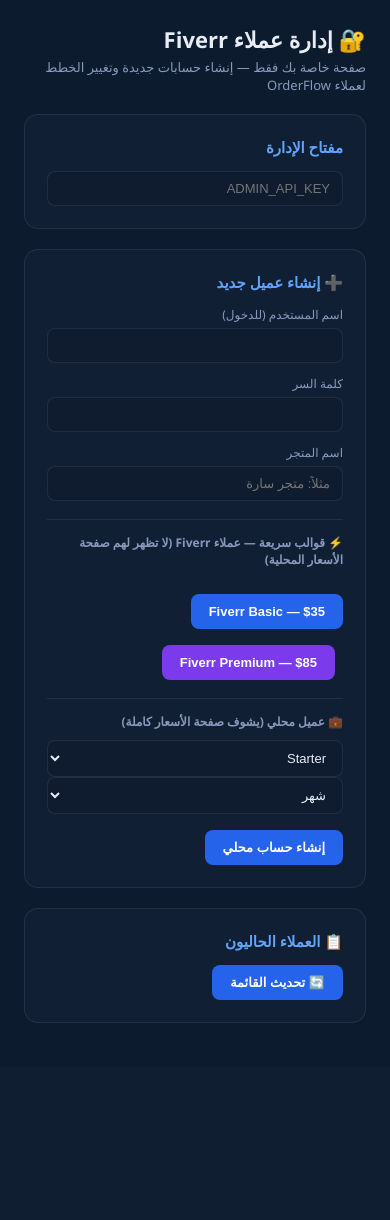
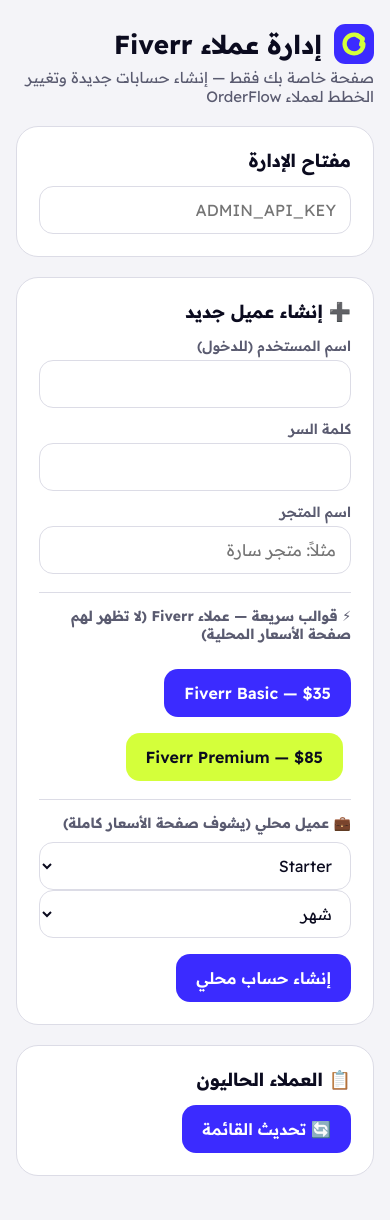
Before and after one commit to ll9391556-art/hiba-ecom-saas-new, a Flask app: page /admin in a window 390 px wide. Before the commit the page ends 1023 px from the top, so only its background shows below. Run offline with Flask 3, Linux system fonts and the light colour scheme.

Commit message:
design(d1): admin, privacy and OAuth pages in the light identity
The four templates load tokens.css, Readex Pro and the favicon; dark backgrounds
become --bg with white cards, 16px text, identity buttons and fields, and the logo
replaces the emoji headers. The OAuth success page list box is light. The admin
client table scrolls on a phone. Goldens regenerated on purpose (UPDATE_GOLDEN=1):
admin, privacy and the 6 OAuth pages; the lp_* landing goldens are unchanged and
escaping is identical.

Co-Authored-By: Claude Opus 5.5 <noreply@anthropic.com>

```diff
--- a/routes/oauth.py
+++ b/routes/oauth.py
@@ -172,11 +172,11 @@ def _fb_oauth_callback_page():
             except Exception as e:
                 logging.error(f"channel_index update failed: {e}")
         logging.info(f"✅ OAuth OK UID={uid}")
-        ph = "".join(f"<div style='display:flex;align-items:center;gap:8px;padding:5px 0;font-size:12px'>"
+        ph = "".join(f"<div style='display:flex;align-items:center;gap:8px;padding:5px 0;font-size:15px'>"
                      f"<span>{'📷' if p['type']=='instagram' else '📘'}</span>"
                      f"<span>{_esc(p.get('name','—'))}</span></div>" for p in pages_info)
         return render("oauth_success.html",
-            pages_box=Markup('<div style="margin-top:16px;background:rgba(255,255,255,.04);border-radius:10px;padding:12px">' + ph + '</div>' if ph else ''),
+            pages_box=Markup('<div style="margin-top:16px;background:var(--bg);border-radius:14px;padding:12px">' + ph + '</div>' if ph else ''),
             opener_js=Markup(_post_to_opener_js('{type:"FB_AUTH_SUCCESS"}')),
         )
     except Exception as err:
--- a/templates/admin.html
+++ b/templates/admin.html
@@ -4,37 +4,51 @@
 <meta charset="UTF-8"/>
 <meta name="viewport" content="width=device-width,initial-scale=1"/>
 <title>OrderFlow — إدارة عملاء Fiverr</title>
+<link rel="icon" href="/static/favicon.svg" type="image/svg+xml"/>
+<link rel="icon" href="/static/favicon-32.png" sizes="32x32" type="image/png"/>
+<link rel="apple-touch-icon" href="/static/apple-touch-icon.png"/>
+<link rel="preconnect" href="https://fonts.googleapis.com"/>
+<link rel="preconnect" href="https://fonts.gstatic.com" crossorigin/>
+<link href="https://fonts.googleapis.com/css2?family=Readex+Pro:wght@300;400;500;600;700&display=swap" rel="stylesheet"/>
+<link rel="stylesheet" href="/static/css/tokens.css"/>
 <style>
 *{box-sizing:border-box;margin:0;padding:0}
-body{background:#0d1b2e;color:#e8edf5;font-family:'Segoe UI',Arial,sans-serif;padding:24px;min-height:100vh}
+body{background:var(--bg);color:var(--ink);font-family:var(--font);font-size:16px;padding:24px 16px;min-height:100vh}
 .wrap{max-width:760px;margin:0 auto}
-h1{font-size:22px;margin-bottom:4px}
-p.sub{color:#8899bb;font-size:13px;margin-bottom:20px}
-.card{background:#111f35;border:1px solid rgba(255,255,255,.08);border-radius:14px;padding:22px;margin-bottom:20px}
-.card h2{font-size:15px;margin-bottom:14px;color:#60a5fa}
-label{display:block;font-size:12px;color:#8899bb;margin-bottom:5px;margin-top:12px}
-input,select{width:100%;background:#0f1c30;border:1px solid rgba(255,255,255,.08);color:#e8edf5;border-radius:8px;padding:9px 12px;font-size:13px}
-button{background:#2563eb;color:#fff;border:none;border-radius:8px;padding:10px 18px;font-size:13px;font-weight:700;cursor:pointer;margin-top:16px}
-button:hover{background:#1d4ed8}
+h1{font-size:26px;margin-bottom:4px;display:flex;align-items:center;gap:12px}
+p.sub{color:var(--muted);font-size:15px;margin-bottom:20px}
+.card{background:var(--white);border:1px solid var(--line);border-radius:var(--r-card);padding:22px;margin-bottom:20px}
+.card h2{font-size:18px;margin-bottom:14px;color:var(--ink)}
+label{display:block;font-size:14px;font-weight:600;color:var(--muted);margin-bottom:5px;margin-top:12px}
+input,select{width:100%;min-height:var(--h-field);background:var(--white);border:1px solid var(--line);color:var(--ink);border-radius:var(--r-field);padding:10px 14px;font-family:inherit;font-size:16px}
+input:focus,select:focus{outline:none;border-color:var(--brand);box-shadow:var(--focus-ring)}
+button{background:var(--brand);color:#fff;border:none;border-radius:var(--r-btn);min-height:var(--h-btn);padding:0 20px;font-family:inherit;font-size:16px;font-weight:600;cursor:pointer;margin-top:16px}
+button:hover{background:var(--brand-dark)}
 button:disabled{opacity:.5;cursor:not-allowed}
-.msg{margin-top:14px;padding:12px;border-radius:8px;font-size:12px;display:none}
-.msg.ok{background:rgba(16,185,129,.12);border:1px solid rgba(16,185,129,.3);color:#10b981;display:block}
-.msg.err{background:rgba(239,68,68,.12);border:1px solid rgba(239,68,68,.3);color:#ef4444;display:block}
-.result-box{background:#0a1628;border-radius:8px;padding:14px;margin-top:10px;font-size:12px;line-height:1.8}
-.result-box code{color:#60a5fa;word-break:break-all}
-table{width:100%;border-collapse:collapse;font-size:12px;margin-top:8px}
-th{text-align:right;color:#8899bb;font-size:11px;padding:8px;border-bottom:1px solid rgba(255,255,255,.08)}
-td{padding:8px;border-bottom:1px solid rgba(255,255,255,.05)}
-.badge{display:inline-block;padding:2px 8px;border-radius:12px;font-size:10px;font-weight:700}
-.b-free{background:#374151;color:#9ca3af}.b-starter{background:#1e3a5f;color:#60a5fa}
-.b-pro{background:#312e81;color:#a78bfa}.b-full{background:#14532d;color:#4ade80}
-.b-business{background:#7c2d12;color:#fb923c}.b-early{background:#78350f;color:#fbbf24}.b-lifetime{background:#581c87;color:#d8b4fe}
-.copy-btn{background:#0f1c30;border:1px solid rgba(255,255,255,.1);color:#60a5fa;padding:4px 10px;border-radius:6px;font-size:11px;cursor:pointer;margin-right:6px}
+.btn-volt{background:var(--volt);color:var(--ink)}
+.btn-volt:hover{background:#C6F21F}
+.sep{margin-top:18px;padding-top:14px;border-top:1px solid var(--line)}
+.sep-title{font-size:14px;color:var(--muted);margin-bottom:10px;font-weight:700}
+.msg{margin-top:14px;padding:12px 14px;border-radius:var(--r-field);font-size:15px;display:none}
+.msg.ok{background:var(--st-delivered-bg);border:1px solid var(--volt);color:var(--st-delivered-fg);display:block}
+.msg.err{background:var(--st-refused-bg);border:1px solid #FFB8AD;color:var(--st-refused-fg);display:block}
+.result-box{background:var(--bg);border-radius:16px;padding:14px;margin-top:10px;font-size:15px;line-height:1.8}
+.result-box code{color:var(--brand-dark);word-break:break-all}
+.table-scroll{overflow-x:auto}
+table{width:100%;border-collapse:collapse;font-size:14px;margin-top:8px}
+th{text-align:right;color:var(--muted);font-size:13px;padding:8px;border-bottom:1px solid var(--line)}
+td{padding:8px;border-bottom:1px solid var(--soft)}
+td.uid{font-size:12px;color:var(--muted)}
+.badge{display:inline-block;padding:3px 10px;border-radius:var(--r-pill);font-size:12px;font-weight:700}
+.b-free{background:var(--st-neutral-bg);color:var(--st-neutral-fg)}.b-starter{background:var(--brand-light);color:var(--brand-dark)}
+.b-pro{background:var(--brand);color:#fff}.b-full{background:var(--volt-light);color:var(--st-delivered-fg)}
+.b-business{background:var(--white);color:var(--brand-dark);box-shadow:inset 0 0 0 1.5px var(--brand)}.b-early{background:var(--volt);color:var(--ink)}.b-lifetime{background:var(--volt-light);color:var(--st-delivered-fg)}
+.copy-btn{background:var(--white);border:1px solid var(--line);color:var(--brand-dark);min-height:40px;padding:0 12px;border-radius:var(--r-btn);font-size:14px;cursor:pointer;margin-right:6px}
 </style>
 </head>
 <body>
 <div class="wrap">
-  <h1>🔐 إدارة عملاء Fiverr</h1>
+  <h1><img src="/static/img/logo.svg" alt="" width="40" height="40"/> إدارة عملاء Fiverr</h1>
   <p class="sub">صفحة خاصة بك فقط — إنشاء حسابات جديدة وتغيير الخطط لعملاء OrderFlow</p>
 
   <div class="card">
@@ -51,14 +65,14 @@ td{padding:8px;border-bottom:1px solid rgba(255,255,255,.05)}
     <label>اسم المتجر</label>
     <input id="newStoreName" placeholder="مثلاً: متجر سارة"/>
 
-    <div style="margin-top:18px;padding-top:14px;border-top:1px solid rgba(255,255,255,.08)">
-      <div style="font-size:12px;color:#8899bb;margin-bottom:10px;font-weight:700">⚡ قوالب سريعة — عملاء Fiverr (لا تظهر لهم صفحة الأسعار المحلية)</div>
-      <button onclick="createClient('starter','fiverr')" style="background:#2563eb">Fiverr Basic — $35</button>
-      <button onclick="createClient('pro','fiverr')" style="background:#7c3aed;margin-right:8px">Fiverr Premium — $85</button>
+    <div class="sep">
+      <div class="sep-title">⚡ قوالب سريعة — عملاء Fiverr (لا تظهر لهم صفحة الأسعار المحلية)</div>
+      <button onclick="createClient('starter','fiverr')">Fiverr Basic — $35</button>
+      <button class="btn-volt" onclick="createClient('pro','fiverr')" style="margin-right:8px">Fiverr Premium — $85</button>
     </div>
 
-    <div style="margin-top:18px;padding-top:14px;border-top:1px solid rgba(255,255,255,.08)">
-      <div style="font-size:12px;color:#8899bb;margin-bottom:10px;font-weight:700">💼 عميل محلي (يشوف صفحة الأسعار كاملة)</div>
+    <div class="sep">
+      <div class="sep-title">💼 عميل محلي (يشوف صفحة الأسعار كاملة)</div>
       <select id="newPlanLocal">
         <option value="free">Free</option>
         <option value="starter" selected>Starter</option>
@@ -155,22 +169,22 @@ async function loadClients(){
 
     if(!data.data.length){ box.innerHTML = "لا يوجد عملاء بعد"; return; }
     var allowedPlans = ["free","starter","pro","business","early","full","lifetime"];
-    box.innerHTML = '<table><thead><tr><th>المستخدم</th><th>ID</th><th>المصدر</th><th>الخطة</th><th>ينتهي</th><th>تغيير الخطة (بعد الدفع)</th></tr></thead><tbody>'+
+    box.innerHTML = '<div class="table-scroll"><table><thead><tr><th>المستخدم</th><th>ID</th><th>المصدر</th><th>الخطة</th><th>ينتهي</th><th>تغيير الخطة (بعد الدفع)</th></tr></thead><tbody>'+
       data.data.map(function(c){
         var srcBadge = c.source==="fiverr" ? '<span class="badge b-pro">Fiverr</span>' : '<span class="badge b-starter">محلي</span>';
         var safePlan = allowedPlans.indexOf(c.plan) !== -1 ? c.plan : "free";
-        return '<tr><td>'+esc(c.username)+'</td><td style="font-size:10px;color:#8899bb">'+esc(c.userId)+'</td>'+
+        return '<tr><td>'+esc(c.username)+'</td><td class="uid">'+esc(c.userId)+'</td>'+
           '<td>'+srcBadge+'</td>'+
           '<td><span class="badge b-'+safePlan+'">'+esc(String(c.plan).toUpperCase())+'</span></td>'+
-          '<td style="font-size:11px">'+expiryCell(c)+'</td>'+
+          '<td style="font-size:13px">'+expiryCell(c)+'</td>'+
           '<td><select class="plan-select">'+
             allowedPlans.map(function(p){
               return '<option value="'+p+'"'+(p===safePlan?" selected":"")+'>'+p+'</option>';
             }).join("")+
           '</select> <select class="duration-select"><option value="month">شهر</option><option value="year">عام</option><option value="none">بلا انتهاء</option></select> '+
-          '<button class="plan-save" data-uid="'+esc(c.userId)+'" data-uname="'+esc(c.username)+'" style="margin-top:0;padding:6px 10px">تفعيل</button></td></tr>';
+          '<button class="plan-save" data-uid="'+esc(c.userId)+'" data-uname="'+esc(c.username)+'" style="margin-top:0;min-height:40px;padding:0 14px">تفعيل</button></td></tr>';
       }).join("")+
-      '</tbody></table>';
+      '</tbody></table></div>';
     document.querySelectorAll('.plan-save').forEach(function(btn){
       btn.addEventListener('click', function(){
         var row = btn.closest('tr');
```
Also changed, not shown: templates/oauth_error.html (+13 -5 lines), templates/oauth_success.html (+14 -5 lines), templates/privacy.html (+30 -22 lines), tests/golden/admin.html (+48 -34 lines), tests/golden/oauth_error_bad_state.html (+13 -5 lines), tests/golden/oauth_error_cancel.html (+13 -5 lines), tests/golden/oauth_error_missing.html (+13 -5 lines), tests/golden/oauth_error_tricky.html (+13 -5 lines), tests/golden/oauth_success.html (+15 -6 lines), tests/golden/oauth_success_no_pages.html (+14 -5 lines), tests/golden/privacy.html (+30 -22 lines), tests/test_design_d1.py (+20 -0 lines).
